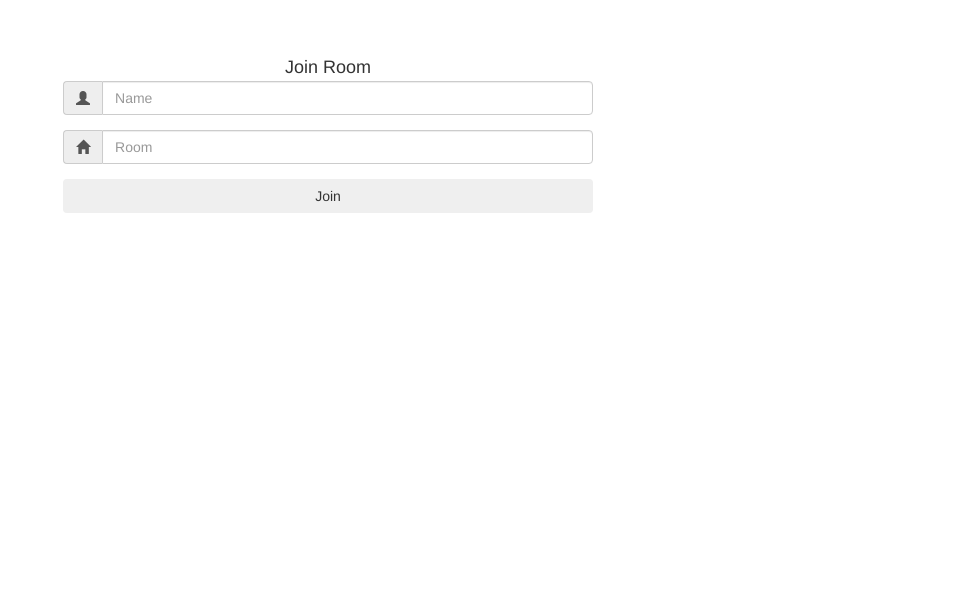
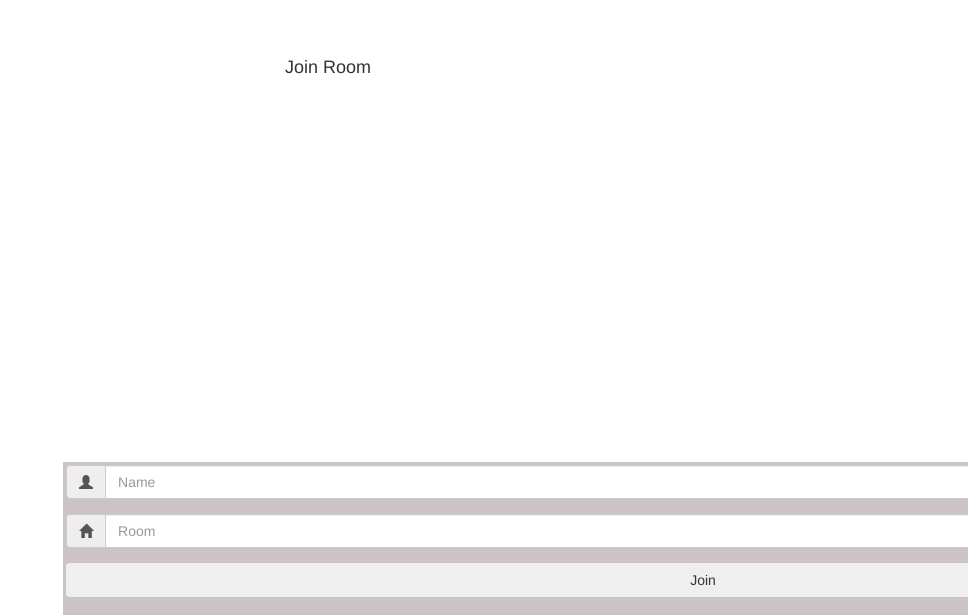
Before and after one commit to Khoslaadarsh/ChatApp, a website: page public/index.html in a window 1280 px wide. Shown: the part 185-800 px from the top of the page, without its empty margins (312-1280 px from the left). Drawn offline with nearby package versions, Linux system fonts and the light colour scheme.

Commit message:
ntng special

```diff
--- a/public/stylesheets/app.css
+++ b/public/stylesheets/app.css
@@ -2,7 +2,7 @@ html{
     width: 100%;
     height: 100%;
 }
-#msf-form{
+form {
     margin-left: 0;
     background: rgb(204, 196, 196); padding: 3px; position: fixed; bottom: 0; width: 100%; }
 body{
```
Also changed, not shown: public/chat.html (+4 -9 lines).
